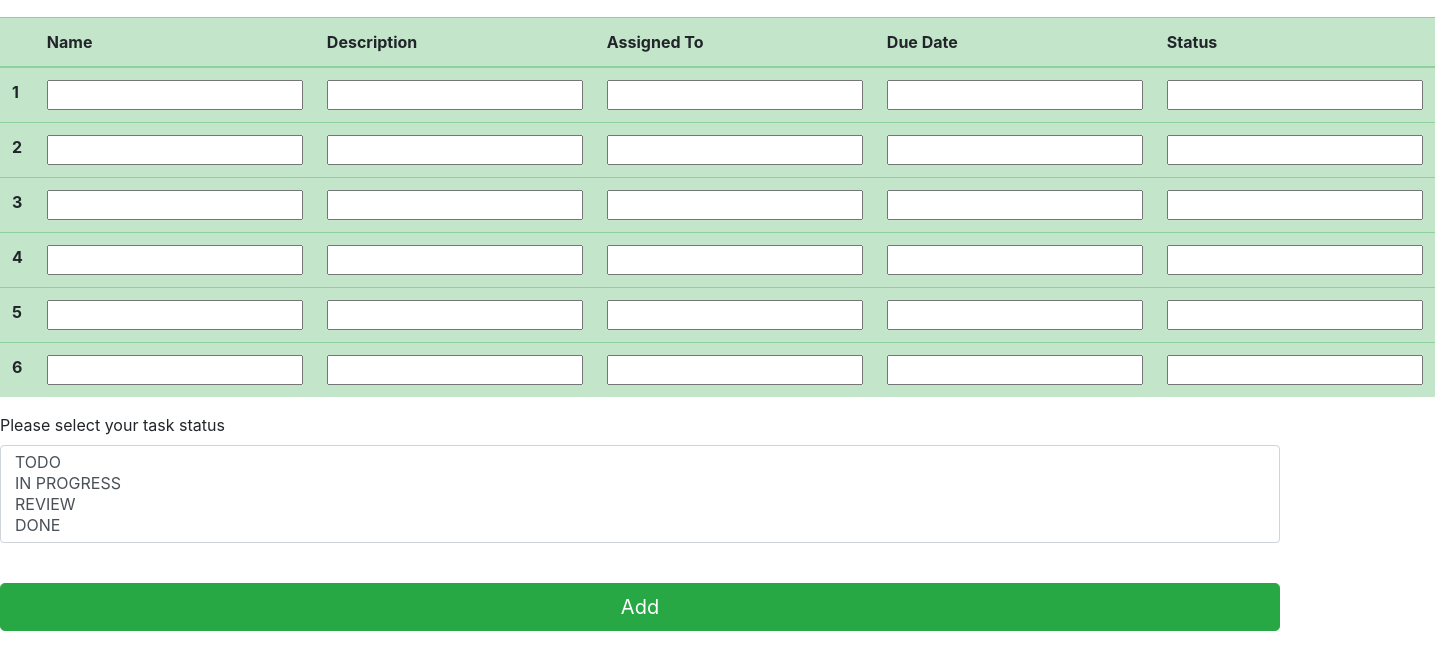
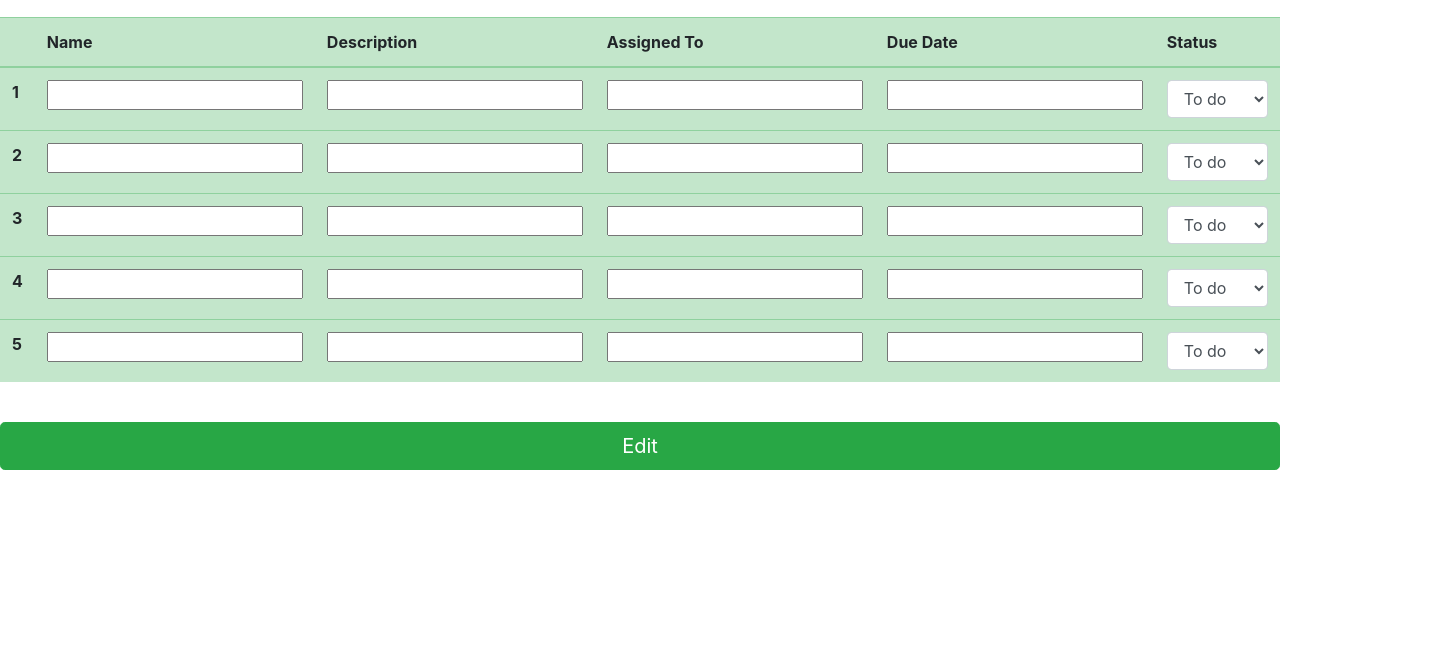
Before and after one commit to steven-lian/project-of-wireframe, a plain HTML site: page taskstatus.html in a window 1280 px wide. Shown: the part 147-816 px from the top of the page, 1435 px wide, since content can reach past the window. Drawn offline with nearby package versions, Linux system fonts and the light colour scheme.

Commit message:
add select options

```diff
--- a/style.css
+++ b/style.css
@@ -15,7 +15,7 @@ h1 {
 }
 
 button {
-  margin: auto;
+
   margin-top: 40px;
   margin-bottom: 40px;
 }
--- a/taskstatus.html
+++ b/taskstatus.html
@@ -67,7 +67,13 @@
                         <td><input type="text" name="job_num"></td>
                         <td><input type="text" name="job_num"></td>
                         <td><input type="text" name="job_num"></td>
-                        <td><input type="text" name="job_num"></td>
+                        <td><select class="form-control" id="exampleFormControlSelect1">
+                                <option>To do</option>
+                                <option>In progress</option>
+                                <option>Review</option>
+                                <option>Done</option>
+
+                            </select></td>
                     </tr>
                     <tr>
                         <form method="post" action=""></form>
@@ -76,7 +82,13 @@
                         <td><input type="text" name="job_num"></td>
                         <td><input type="text" name="job_num"></td>
                         <td><input type="text" name="job_num"></td>
-                        <td><input type="text" name="job_num"></td>
+                        <td><select class="form-control" id="exampleFormControlSelect1">
+                                <option>To do</option>
+                                <option>In progress</option>
+                                <option>Review</option>
+                                <option>Done</option>
+
+                            </select></td>
                     </tr>
 
                     <tr>
@@ -86,7 +98,13 @@
                         <td><input type="text" name="job_num"></td>
                         <td><input type="text" name="job_num"></td>
                         <td><input type="text" name="job_num"></td>
-                        <td><input type="text" name="job_num"></td>
+                        <td><select class="form-control" id="exampleFormControlSelect1">
+                                <option>To do</option>
+                                <option>In progress</option>
+                                <option>Review</option>
+                                <option>Done</option>
+
+                            </select></td>
                     </tr>
                     <tr>
                         <form method="post" action=""></form>
@@ -95,7 +113,13 @@
                         <td><input type="text" name="job_num"></td>
                         <td><input type="text" name="job_num"></td>
                         <td><input type="text" name="job_num"></td>
-                        <td><input type="text" name="job_num"></td>
+                        <td><select class="form-control" id="exampleFormControlSelect1">
+                                <option>To do</option>
+                                <option>In progress</option>
+                                <option>Review</option>
+                                <option>Done</option>
+
+                            </select></td>
                     </tr>
 
                     <tr>
@@ -105,18 +129,15 @@
                         <td><input type="text" name="job_num"></td>
                         <td><input type="text" name="job_num"></td>
                         <td><input type="text" name="job_num"></td>
-                        <td><input type="text" name="job_num"></td>
+                        <td><select class="form-control" id="exampleFormControlSelect1">
+                                <option>To do</option>
+                                <option>In progress</option>
+                                <option>Review</option>
+                                <option>Done</option>
+
+                            </select></td>
                     </tr>
 
-                    <tr>
-                        <form method="post" action=""></form>
-                        <th scope="row">6</th>
-                        <td><input type="text" name="job_num"></td>
-                        <td><input type="text" name="job_num"></td>
-                        <td><input type="text" name="job_num"></td>
-                        <td><input type="text" name="job_num"></td>
-                        <td><input type="text" name="job_num"></td>
-                    </tr>
                 </tbody>
             </table>
 
@@ -125,20 +146,8 @@
     </section>
 
     <section id="status">
-        <form>
 
-            <!-- Different status options -->
-            <div class="form-group">
-                <label for="exampleFormControlSelect2">Please select your task status</label>
-                <select multiple class="form-control" id="exampleFormControlSelect2">
-                    <option>TODO</option>
-                    <option>IN PROGRESS</option>
-                    <option>REVIEW</option>
-                    <option>DONE</option>
 
-                </select>
-            </div>
-
-            <button type="button" class="btn btn-success btn-lg btn-block">Add</button>
+        <button type="button" class="btn btn-success btn-lg btn-block">Edit</button>
         </form>
     </section>
```
Also changed, not shown: form.html (+8 -3 lines), taskslist.html (+5 -1 lines).
